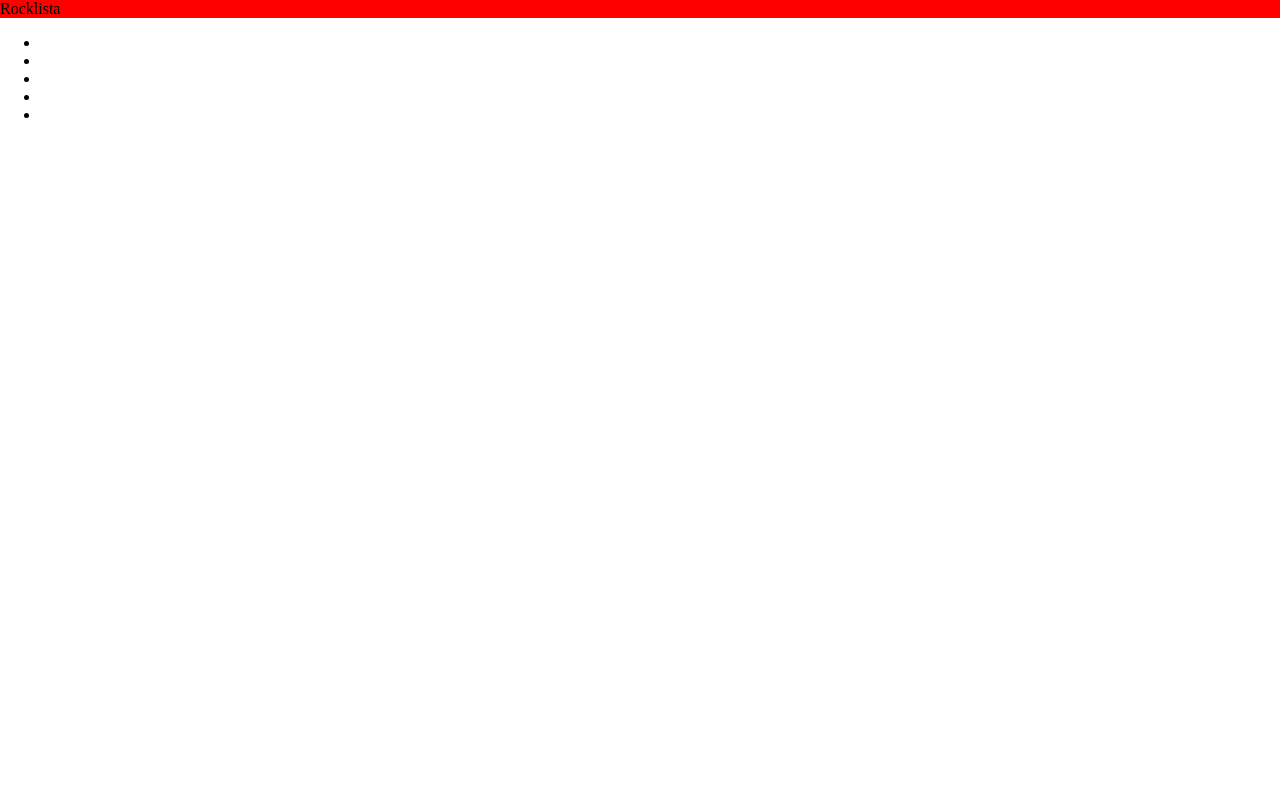
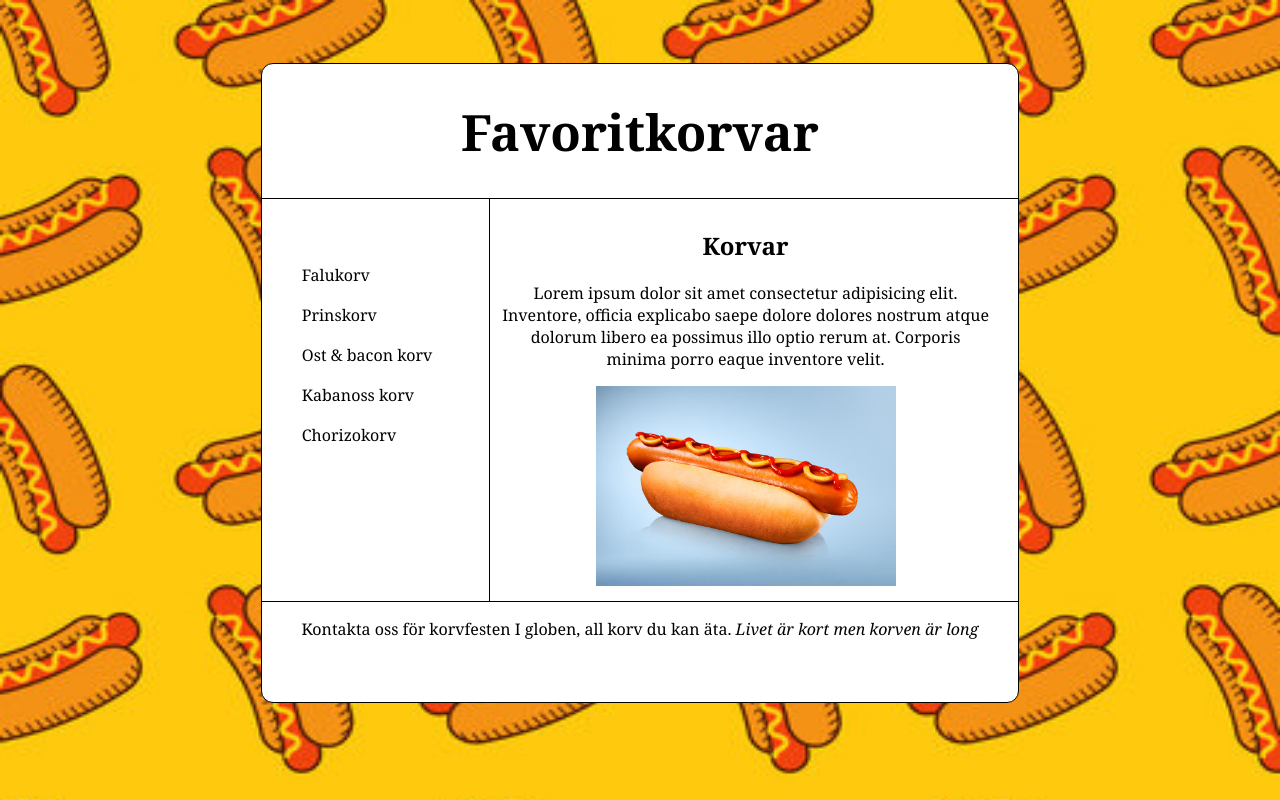
Before and after one commit to FullstackErik/mobb-html-css-lektion-grupp-, a plain HTML site: page Index.html in a window 1280 px wide. Drawn offline with Linux system fonts and the light colour scheme.

Commit message:
snart färdiga

```diff
--- a/CSS/Style.css
+++ b/CSS/Style.css
@@ -1,10 +1,62 @@
 body {
     padding: 0px;
-    margin: 0px;
+
     border: solid 0px black;
     box-sizing: border-box;
+    font-family: Georgia, 'Times New Roman', Times, serif;
+   background-repeat:no-repeat;
+   background-size: 120% 120%;
 }
 
 header {
-    background-color: red;
+    text-align: center;
+    font-weight: 600;
+    font-size: 25px;
+    border-top-left-radius: 12px;
+    border-top-right-radius: 12px;
+    border-bottom: 1px solid;
+    background-color:white;
+    height: 100px;
 }
+.container {
+    border: solid 1px black;
+    border-radius: 12px;
+    margin: 5% 20%;
+    background-color: white;
+
+}
+.korvfest{
+    text-align: center;
+    background-color: white;
+    /* margin-left: 30%; */
+    width: 65%;
+    padding: 10px;
+    position: relative;
+    left: 30%;
+    border-left: 1px black solid;
+
+}
+
+.listdiv{
+   background-color: white;
+   width: 25%;
+   margin: 0px;
+/* display: inline-block;  */
+position: absolute;
+padding-top: 40px;
+padding-bottom: 40px;
+
+
+
+}
+
+.listdiv li{
+  list-style-type:none;
+  line-height: 40px;
+}
+
+footer{
+    text-align: center;
+    border-top: 1px solid black;
+    height: 100px;
+}
--- a/Index.html
+++ b/Index.html
@@ -6,22 +6,29 @@
     <title>rockband</title>
     <link rel="stylesheet" href="/CSS/Style.css" />
   </head>
-  <body>
+  <body background="korvfest.jpg">
+
     <div class="container">
-      <header>Rocklista</header>
+      <header><h1>Favoritkorvar</h1></header>
       <main>
         <div class="listdiv">
             <ul>
-                <li></li>
-                <li></li>
-                <li></li>
-                <li></li>
-                <li></li>
+                <li><a href=""></a>Falukorv</li>
+                <li><a href=""></a>Prinskorv</li>
+                <li><a href=""></a>Ost & bacon korv</li>
+                <li><a href=""></a>Kabanoss korv</li>
+                <li><a href=""></a>Chorizokorv</li>
             </ul>
         </div>
+        <div class="korvfest">
+        <h2>Korvar</h2>
+        <p>Lorem ipsum dolor sit amet consectetur adipisicing elit. Inventore, officia explicabo saepe dolore dolores nostrum atque dolorum libero ea possimus illo optio rerum at. Corporis minima porro eaque inventore velit.</p>
+        <img src="./Bilder/Korv_960x640px.jpg" alt="Bild på korv" width= 300px;>
+        </div>
+
         <div class="bilddiv"></div>
       </main>
-      <footer></footer>
+      <footer><p>Kontakta oss för korvfesten I globen, all korv du kan äta. <i>Livet är kort men korven är long</i></p></footer>
     </div>
   </body>
 </html>
```
Also changed, not shown: Bilder/Korv_960x640px.jpg (added), korvfest.jpg (added).
